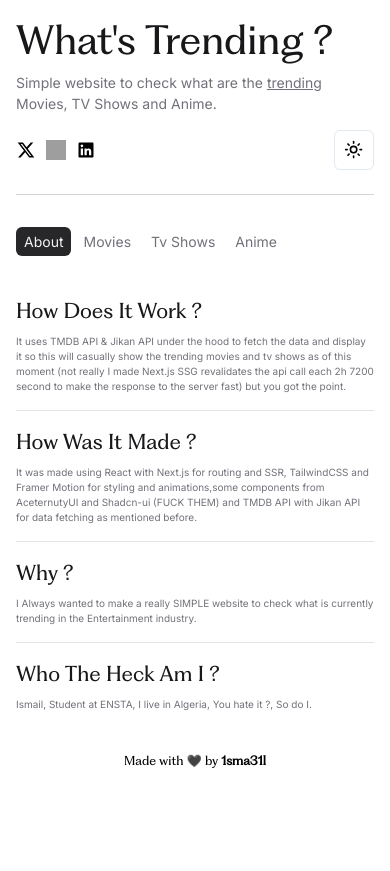
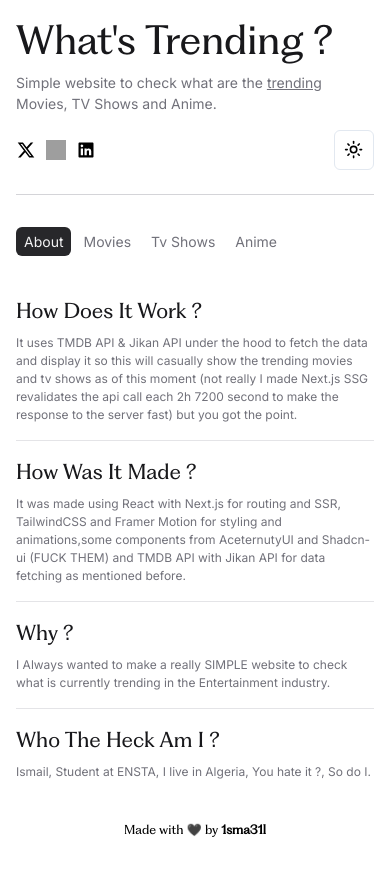
Before and after one commit to 1sma31L/whats-trending, a Next.js app: page / in a window 390 px wide. Before the commit the page ends 844 px from the top, so only its background shows below. Built offline with nearby package versions, Linux system fonts and the light colour scheme; grey boxes are pictures that could not be loaded.

Commit message:
chore: Update page to use smaller font sizes and fix text alignment

```diff
--- a/src/app/globals.css
+++ b/src/app/globals.css
@@ -8,4 +8,5 @@
 		format("opentype");
 	font-weight: normal;
 	font-style: normal;
+	font-display: swap;
 }
--- a/src/app/page.tsx
+++ b/src/app/page.tsx
@@ -9,7 +9,7 @@ export default function Home() {
 						<h2 className="text-zinc-900 dark:text-white font-Fragment text-[20px] sm:text-[24px] pb-2">
 							How Does It Work ?
 						</h2>
-						<p className="text-zinc-500 dark:text-zinc-400 text-[10px] md:text-[14px]">
+						<p className="text-zinc-500 dark:text-zinc-400 text-[12px] md:text-[14px]">
 							It uses TMDB API & Jikan API under the hood to fetch the data and
 							display it so this will casually show the trending movies and tv
 							shows as of this moment (not really I made Next.js SSG revalidates
@@ -23,7 +23,7 @@ export default function Home() {
 						<h2 className="text-zinc-900 dark:text-white font-Fragment text-[20px] sm:text-[24px] pb-2">
 							How Was It Made ?
 						</h2>
-						<p className="text-zinc-500 text-[10px] md:text-[14px] dark:text-zinc-400">
+						<p className="text-zinc-500 text-[12px] md:text-[14px] dark:text-zinc-400">
 							It was made using React with Next.js for routing and SSR,
 							TailwindCSS and Framer Motion for styling and animations,some
 							components from AceternutyUI and Shadcn-ui (FUCK THEM) and TMDB
@@ -35,7 +35,7 @@ export default function Home() {
 						<h2 className="text-zinc-900 font-Fragment text-[20px] sm:text-[24px] pb-2 dark:text-white">
 							Why ?
 						</h2>
-						<p className="text-zinc-500 dark:text-zinc-400 text-[10px] md:text-[14px]">
+						<p className="text-zinc-500 dark:text-zinc-400 text-[12px] md:text-[14px]">
 							I Always wanted to make a really SIMPLE website to check what is
 							currently trending in the Entertainment industry.
 						</p>
@@ -45,7 +45,7 @@ export default function Home() {
 						<h2 className="text-zinc-900 font-Fragment text-[20px] sm:text-[24px] pb-2 dark:text-white">
 							Who The Heck Am I ?
 						</h2>
-						<p className="text-zinc-500 dark:text-zinc-400 text-[10px] md:text-[14px]">
+						<p className="text-zinc-500 dark:text-zinc-400 text-[12px] md:text-[14px]">
 							Ismail, Student at ENSTA, I live in Algeria, You hate it ?, So do
 							I.
 						</p>
--- a/src/components/Card.tsx
+++ b/src/components/Card.tsx
@@ -522,7 +522,7 @@ async function Card({
 				<h3 className="font-bold text-[20px] sm:text-[24px] font-Fragment my-1 pr-1 line-clamp-2 text-zinc-900 dark:text-zinc-100">
 					{`${title} (${release_date ? release_date.slice(0, 4) : ""})`}
 				</h3>
-				<p className="text-[10px] md:text-[14px] text-zinc-500 dark:text-zinc-400 py-1 indent-1 line-clamp-4 lg:line-clamp-6  max-w-full mb-3 text-ellipsis max-h-[65px] sm:max-h-[68px] md:max-h-[90px]">
+				<p className="text-[12px] md:text-[14px] text-zinc-500 dark:text-zinc-400 py-1 indent-1 line-clamp-4 lg:line-clamp-6  max-w-full mb-3 text-ellipsis max-h-[65px] sm:max-h-[68px] md:max-h-[90px]">
 					{overview}
 				</p>
 				<div className="flex flex-row flex-wrap gap-y-1 gap-x-1 pr-1">
```
